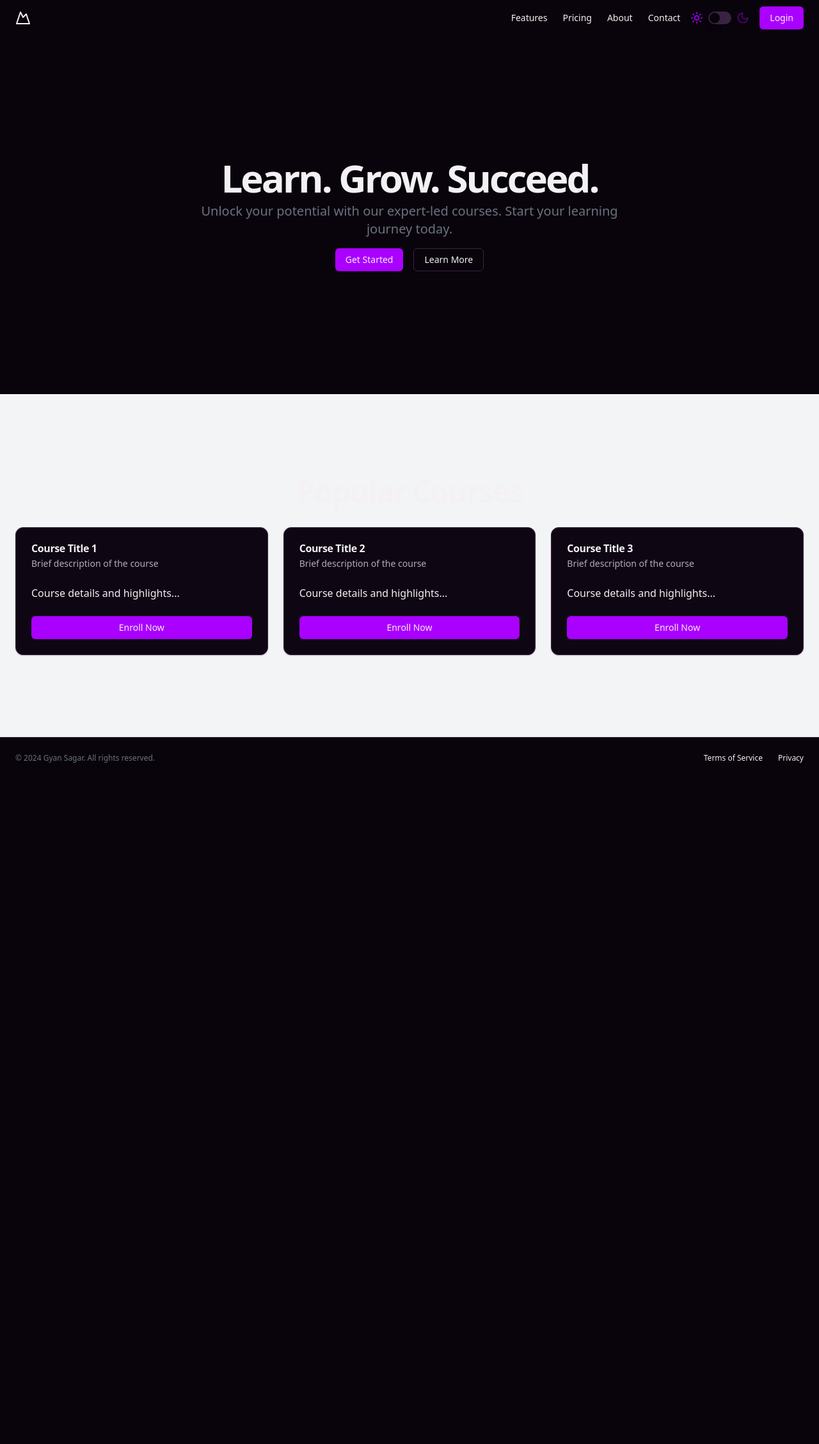
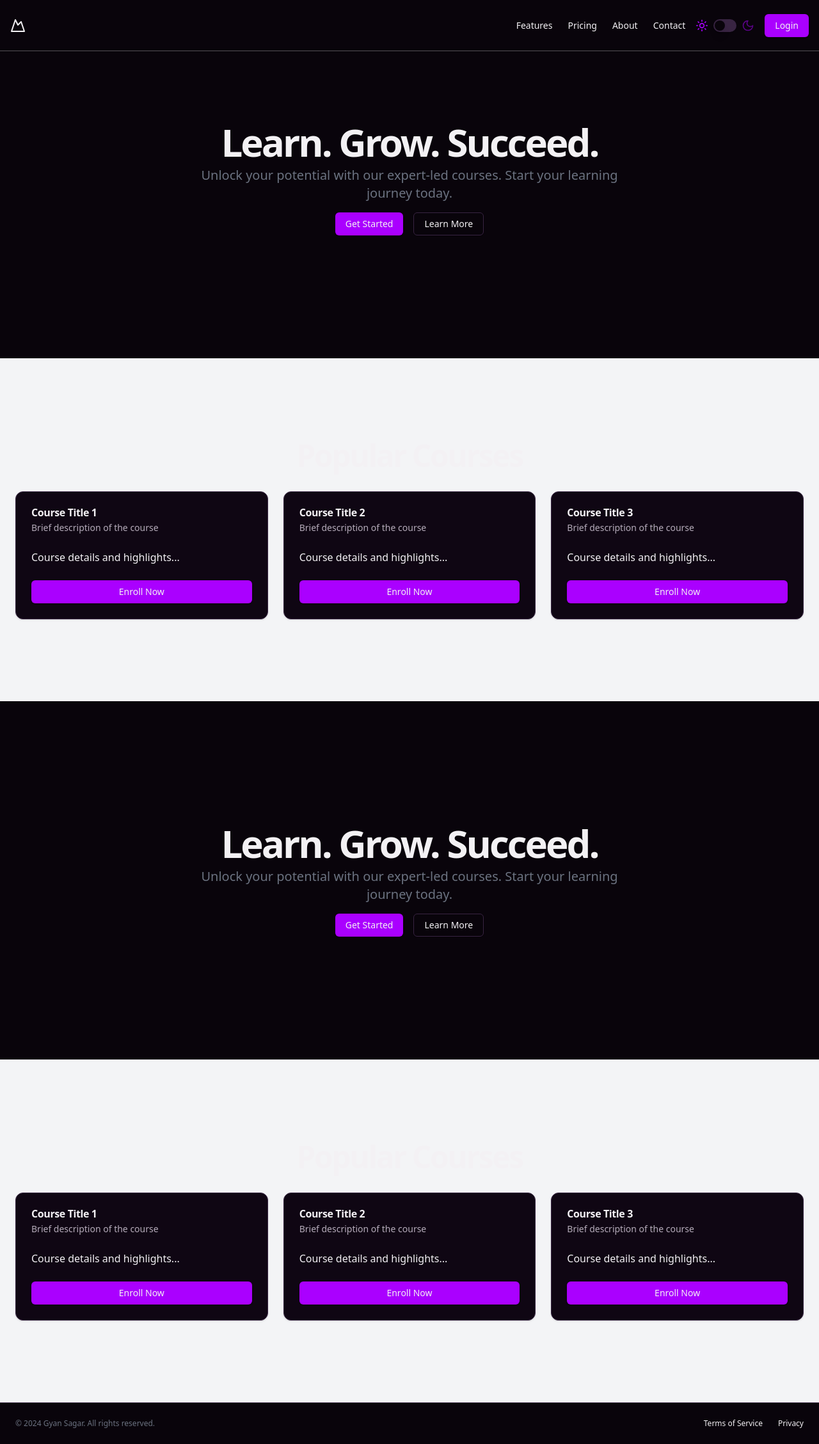
Before and after one commit to BearerOP/gyansagar-client, a React (Vite) app: page / in a window 1280 px wide. Shown: the whole page at 64% size. Before the commit the page ends 1217 px from the top, so only its background shows below. Built offline with nearby package versions, Linux system fonts and the light colour scheme; no server answers.

Commit message:
"Updated Header component with scroll-based styling and added new sections to LandingPage"

```diff
--- a/src/components/header.jsx
+++ b/src/components/header.jsx
@@ -22,6 +22,7 @@ export default function Header() {
   const navigate = useNavigate();
   const [loading, setLoading] = useState(false); // Initialize loading state to false
   const [fetchingUserDetails, setFetchingUserDetails] = useState(true); // New state for fetching user details
+  const [scrolled, setScrolled] = useState(false)
 
   const handleLogout = async () => {
     setLoading(true);
@@ -39,51 +40,79 @@ export default function Header() {
   useEffect(() => {
     const getUserDetails = async () => {
       if (!user) {
-        setFetchingUserDetails(true); // Set fetching to true before fetching
-        const fetchedUser = await fetchUserDetails();
+        setFetchingUserDetails(true)
+        const fetchedUser = await fetchUserDetails()
         if (fetchedUser) {
-          // console.log("User details fetched:", fetchedUser);
-          setUser(fetchedUser); // Update user in context
+          setUser(fetchedUser)
         }
-        setFetchingUserDetails(false); // Set fetching to false after fetching
+        setFetchingUserDetails(false)
       } else {
-        setFetchingUserDetails(false); // Set fetching to false if user already exists
+        setFetchingUserDetails(false)
       }
-    };
+    }
 
-    getUserDetails();
+    getUserDetails()
 
-  }, [user, setUser]); // Only fetch user details if user is not available
+    const handleScroll = () => {
+      const isScrolled = window.scrollY > 20
+      if (isScrolled !== scrolled) {
+        setScrolled(isScrolled)
+      }
+    }
+
+    window.addEventListener('scroll', handleScroll, { passive: true })
+
+    return () => {
+      window.removeEventListener('scroll', handleScroll)
+    }
+  }, [user, setUser, scrolled])
 
   return (
-    <header className="px-4 lg:px-6 h-14 flex items-center">
-      <Link className="flex items-center justify-center" to="/">
-        <MountainIcon className="h-6 w-6" />
+    <header className={`fixed top-0 left-0 right-0 z-50 border-white/30 transition-all duration-300 ease-in-out ${
+      scrolled
+        ? 'bg-background/50 backdrop-blur-md h-14 rounded-lg my-4 mx-40 border px-4'
+        : 'bg-background h-20 border-b'
+    }`}>
+      <div className="container mx-auto px-4 h-full flex items-center">
+        <Link className="flex items-center justify-center" href="/">
+          <MountainIcon className={`transition-all duration-300 ease-in-out ${
+            scrolled ? 'h-5 w-5' : 'h-6 w-6'
+          }`} />
           <span className="sr-only">Gyan Sagar</span>
         </Link>
         <nav className="ml-auto flex gap-4 sm:gap-6">
-        <Link className="text-sm font-medium hover:underline underline-offset-4" to="/">
+          <Link className={`text-sm font-medium hover:underline underline-offset-4 transition-all duration-300 ease-in-out ${
+            scrolled ? 'text-xs' : 'text-sm'
+          }`} href="/">
             Features
           </Link>
-        <Link className="text-sm font-medium hover:underline underline-offset-4" to="/">
+          <Link className={`text-sm font-medium hover:underline underline-offset-4 transition-all duration-300 ease-in-out ${
+            scrolled ? 'text-xs' : 'text-sm'
+          }`} href="/">
             Pricing
           </Link>
-        <Link className="text-sm font-medium hover:underline underline-offset-4" to="/">
+          <Link className={`text-sm font-medium hover:underline underline-offset-4 transition-all duration-300 ease-in-out ${
+            scrolled ? 'text-xs' : 'text-sm'
+          }`} href="/">
             About
           </Link>
-        <Link className="text-sm font-medium hover:underline underline-offset-4" to="/">
+          <Link className={`text-sm font-medium hover:underline underline-offset-4 transition-all duration-300 ease-in-out ${
+            scrolled ? 'text-xs' : 'text-sm'
+          }`} href="/">
             Contact
           </Link>
         </nav>
         <div className="ml-4 flex items-center space-x-4">
           <ModeToggle />
-        {loading || fetchingUserDetails ? ( // Show loading spinner if loading or fetching user details
+          {loading || fetchingUserDetails ? (
             <Loader className="h-6 w-6" />
-        ) : user ? ( // Render user details if available
+          ) : user ? (
             <DropdownMenu>
               <DropdownMenuTrigger asChild>
                 <button className="flex items-center space-x-2 focus:outline-none">
-                <Avatar className="h-8 w-8">
+                  <Avatar className={`transition-all duration-300 ease-in-out ${
+                    scrolled ? 'h-7 w-7' : 'h-8 w-8'
+                  }`}>
                     <AvatarImage src={user.prefs.avatar} alt={user.name} />
                     <AvatarFallback>{user.name.charAt(0)}</AvatarFallback>
                   </Avatar>
@@ -93,16 +122,16 @@ export default function Header() {
                 <div className="flex items-center justify-start gap-2 p-2">
                   <div className="flex flex-col space-y-1 leading-none">
                     {user.name && <p className="font-medium">{user.name}</p>}
-                  {user.email && <p className="w-[200px] truncate text-sm text-gray-500">{user.email}</p>}
+                    {user.email && <p className="w-[200px] truncate text-sm text-muted-foreground">{user.email}</p>}
                   </div>
                 </div>
                 <DropdownMenuSeparator />
-               <Link to={'/profile'}>
-              <DropdownMenuItem>
+                <DropdownMenuItem asChild>
+                  <Link to={"/profile"} className="flex items-center">
                     <User className="mr-2 h-4 w-4" />
                     <span>Profile</span>
+                  </Link>
                 </DropdownMenuItem>
-               </Link>
                 <DropdownMenuItem onClick={handleLogout}>
                   <LogOut className="mr-2 h-4 w-4" />
                   <span>Log out</span>
@@ -110,13 +139,14 @@ export default function Header() {
               </DropdownMenuContent>
             </DropdownMenu>
           ) : (
-          <Button onClick={() => {
-            navigate('/login')
-          }}>
+            <Link to={'/login'}>
+            <Button>
               Login
-          </Button> // Fallback if no user details are available
+            </Button>
+            </Link>
           )}
         </div>
+      </div>
     </header>
-  );
+  )
 }
--- a/src/pages/LandingPage.jsx
+++ b/src/pages/LandingPage.jsx
@@ -56,6 +56,47 @@ export default function LandingPage() {
             </div>
           </div>
         </section>
+        <section className="w-full py-12 md:py-24 lg:py-32 xl:py-48 flex items-center justify-center">
+          <div className="container px-4 md:px-6">
+            <div className="flex flex-col items-center space-y-4 text-center">
+              <div className="space-y-2">
+                <h1 className="text-3xl font-bold tracking-tighter sm:text-4xl md:text-5xl lg:text-6xl/none">
+                  Learn. Grow. Succeed.
+                </h1>
+                <p className="mx-auto max-w-[700px] text-gray-500 md:text-xl dark:text-gray-400">
+                  Unlock your potential with our expert-led courses. Start your learning journey today.
+                </p>
+              </div>
+              <div className="space-x-4">
+                <Button onClick={() => navigate('/dashboard')}>Get Started</Button>
+                <Button variant="outline">Learn More</Button>
+              </div>
+            </div>
+          </div>
+        </section>
+        <section id="courses" className="flex items-center justify-center w-full py-12 md:py-24 lg:py-32 bg-gray-100 dark:bg-gray-800">
+          <div className="container px-4 md:px-6">
+            <h2 className="text-3xl font-bold tracking-tighter sm:text-4xl md:text-5xl text-center mb-8">
+              Popular Courses
+            </h2>
+            <div className="grid grid-cols-1 md:grid-cols-2 lg:grid-cols-3 gap-6">
+              {[1, 2, 3].map((i) => (
+                <Card key={i}>
+                  <CardHeader>
+                    <CardTitle>Course Title {i}</CardTitle>
+                    <CardDescription>Brief description of the course</CardDescription>
+                  </CardHeader>
+                  <CardContent>
+                    <p>Course details and highlights...</p>
+                  </CardContent>
+                  <CardFooter>
+                    <Button className="w-full">Enroll Now</Button>
+                  </CardFooter>
+                </Card>
+              ))}
+            </div>
+          </div>
+        </section>
     </>
   )
 }
```
Lines whose indentation alone changed are shown as unchanged.
